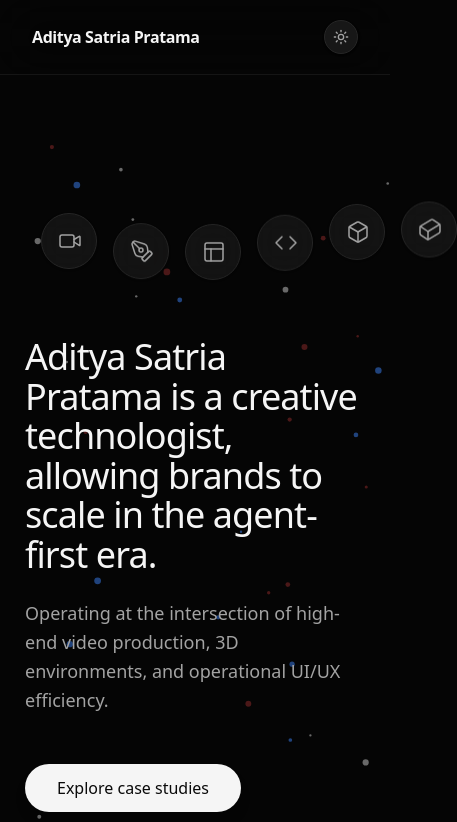
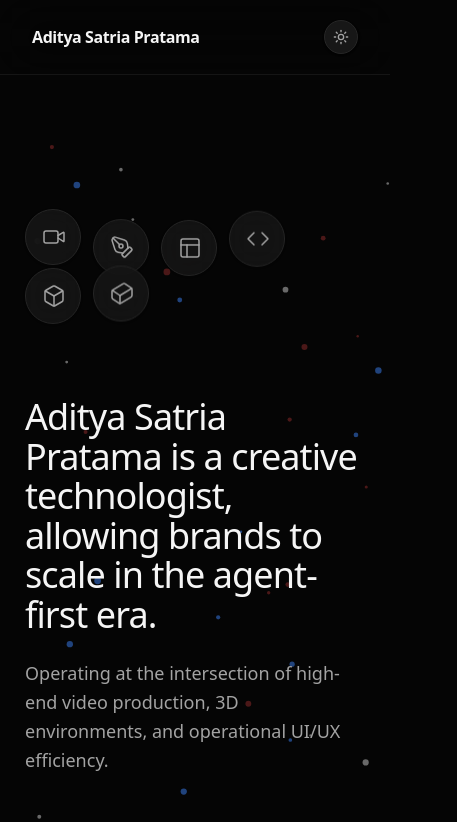
Before and after one commit to Adityasat23/portfolio, a Next.js app: page / in a window 390 px wide. Shown: the top 822 px of the page, 457 px wide, since content can reach past the window. Built offline with nearby package versions, Linux system fonts and the light colour scheme.

Commit message:
tesupdate

```diff
--- a/app/page.tsx
+++ b/app/page.tsx
@@ -51,8 +51,8 @@ export default function Home() {
 
   useEffect(() => setMounted(true), []);
 
-  return (
-    <div className="min-h-screen bg-neutral-50 dark:bg-[#050505] text-neutral-600 dark:text-neutral-400 font-sans transition-colors duration-300">
+    return (
+    <div className="min-h-screen overflow-x-hidden bg-neutral-50 dark:bg-[#050505] text-neutral-600 dark:text-neutral-400 font-sans transition-colors duration-300">
 
       {/* 1. GLASSMORPHISM NAVBAR */}
       <nav className="fixed top-0 left-0 right-0 z-50 flex items-center justify-between px-8 py-5 bg-white/60 dark:bg-[#050505]/60 backdrop-blur-xl border-b border-neutral-200/50 dark:border-neutral-800/50 transition-colors">
@@ -69,7 +69,7 @@ export default function Home() {
               <button className="flex items-center gap-1 text-neutral-600 hover:text-neutral-900 dark:text-neutral-400 dark:hover:text-neutral-100 transition-colors">
                 Creative <ChevronDown className="w-3 h-3 transition-transform group-hover:rotate-180" />
               </button>
-              <div className="absolute top-full left-0 mt-[-8px] w-48 opacity-0 invisible group-hover:opacity-100 group-hover:visible transition-all duration-300 translate-y-2 group-hover:translate-y-0">
+              <div className="absolute top-full right-0 mt-[-8px] w-48 opacity-0 invisible group-hover:opacity-100 group-hover:visible transition-all duration-300 translate-y-2 group-hover:translate-y-0">
                 <div className="flex flex-col p-2 bg-white/80 dark:bg-neutral-900/80 backdrop-blur-xl border border-neutral-200/50 dark:border-neutral-800/50 rounded-xl shadow-xl">
                   <Link href="/vault" className="px-4 py-2 hover:bg-neutral-100 dark:hover:bg-neutral-800 rounded-lg text-neutral-700 dark:text-neutral-300 transition-colors">Video Editing</Link>
                   <Link href="/vault" className="px-4 py-2 hover:bg-neutral-100 dark:hover:bg-neutral-800 rounded-lg text-neutral-700 dark:text-neutral-300 transition-colors">Design</Link>
@@ -129,7 +129,7 @@ export default function Home() {
             className="relative z-10 flex flex-col items-start w-full max-w-4xl pointer-events-none"
           >
             {/* Interactive "Slide & Pop" Icon Wave */}
-            <div className="flex items-center gap-4 mb-16 ml-4 pointer-events-auto h-16">
+            <div className="flex flex-wrap items-center gap-3 sm:gap-4 mb-16 ml-0 sm:ml-4 pointer-events-auto min-h-[4rem] w-full max-w-[100vw] pr-4">
               {softwareIcons.map((item, index) => {
                 const Icon = item.icon;
                 const translateY = Math.sin(index) * 12;
```
